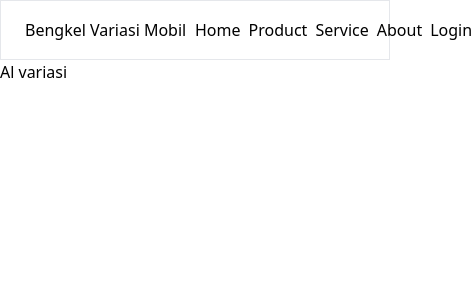
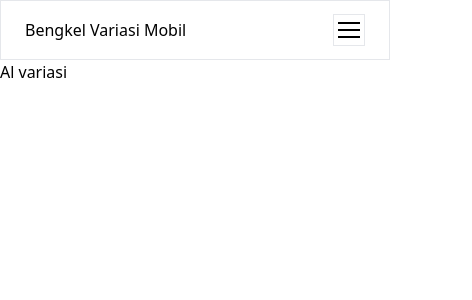
Before and after one commit to nurullailia20/web-bengkel, a Next.js app: page / in a window 390 px wide. Shown: the top 300 px of the page, 472 px wide, since content can reach past the window. Built offline with nearby package versions, Linux system fonts and the light colour scheme.

Commit message:
[style] styling hamburger button

```diff
--- a/src/components/Layout/Navbar.jsx
+++ b/src/components/Layout/Navbar.jsx
@@ -1,5 +1,6 @@
 import { useRouter } from "next/navigation";
 import React from "react";
+import ButtonBar from "../shared/ButtonBar";
 
 function Navbar() {
   const navlinks = [
@@ -28,13 +29,16 @@ function Navbar() {
   return (
     <nav className="w-full h-[60px] border flex justify-between items-center px-6 py-3">
       <div>Bengkel Variasi Mobil</div>
-      <ul className="w-1/2 flex justify-between gap-2 items-center cursor-pointer">
+      <ul className="w-1/2 justify-between gap-2 items-center cursor-pointer hidden sm:flex">
         {navlinks.map((navlink, index) => (
           <li key={index} onClick={() => router.push(navlink.href)}>
             {navlink.name}
           </li>
         ))}
       </ul>
+      <div className="w-8 h-8 border  sm:hidden">
+        <ButtonBar />
+      </div>
     </nav>
   );
 }
--- a/src/components/Layout/index.jsx
+++ b/src/components/Layout/index.jsx
@@ -1,4 +1,4 @@
-import Navbar from "./navbar";
+import Navbar from "./Navbar";
 
 export default function Layout({ children }) {
   return (
--- /dev/null
+++ b/src/components/shared/ButtonBar.jsx
@@ -0,0 +1,13 @@
+import React from 'react'
+
+function ButtonBar() {
+  return (
+    <div className='w-full h-full flex flex-col justify-around p-1'>
+      <div className='w-full h-[2px] bg-black'/>
+      <div className='w-full h-[2px] bg-black'/>
+      <div className='w-full h-[2px] bg-black'/>
+    </div>
+  )
+}
+
+export default ButtonBar
```
